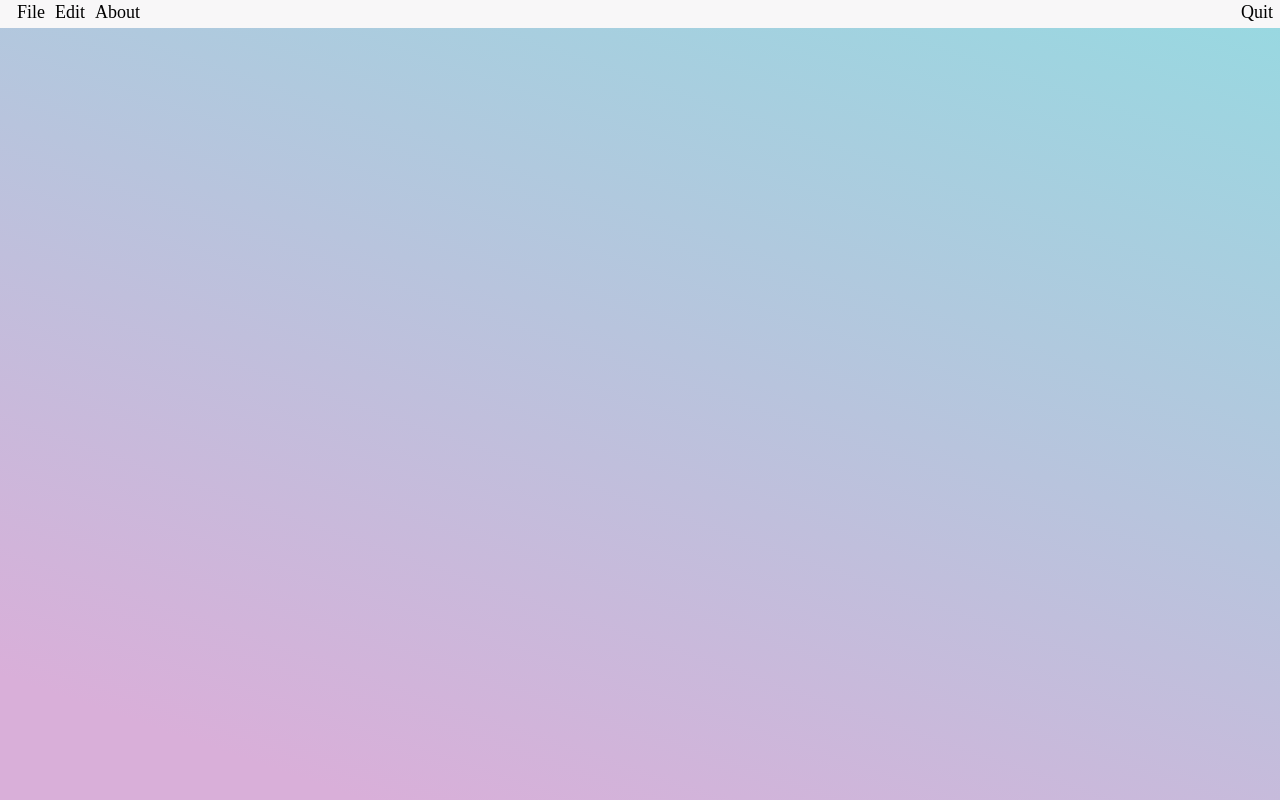
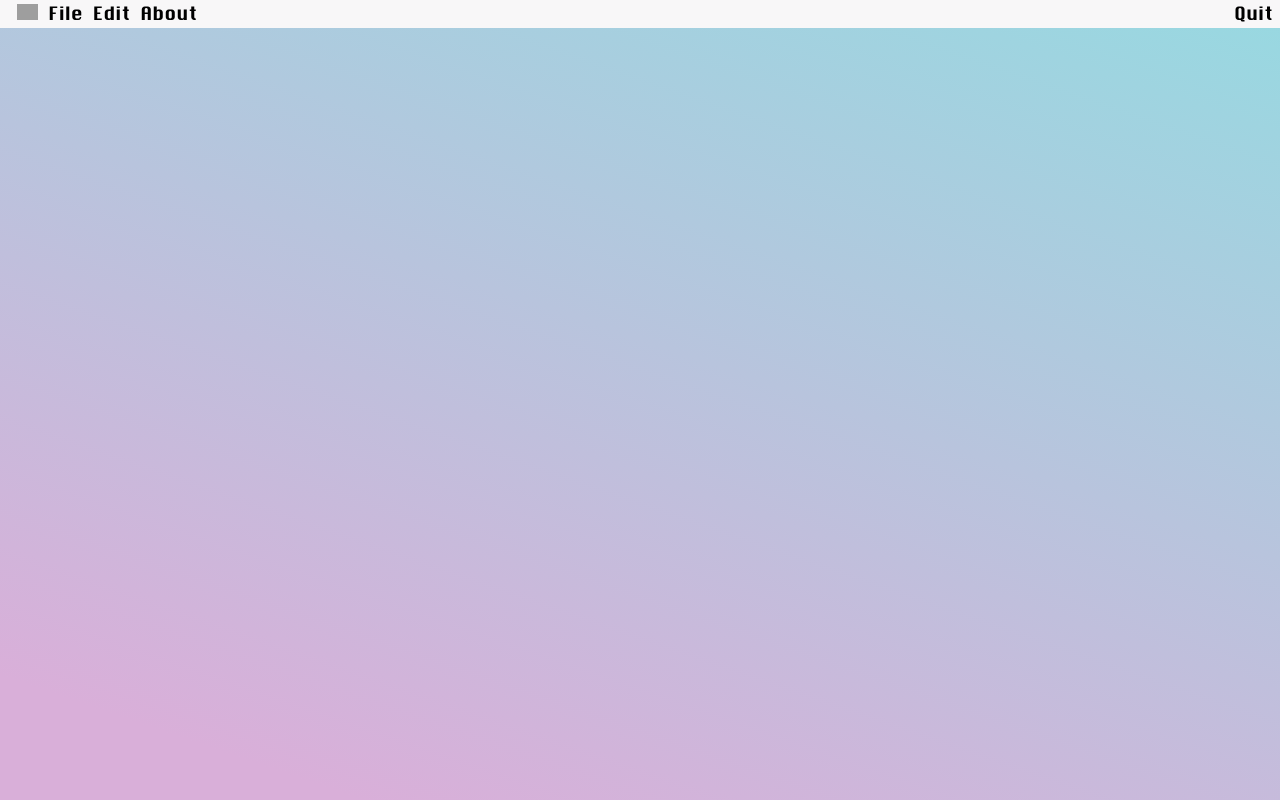
Before and after one commit to jvdassen/website, a Vue app: page / in a window 1280 px wide. Built offline with nearby package versions, Linux system fonts and the light colour scheme; grey boxes are pictures that could not be loaded; a web font is replaced by a local one.

Commit message:
Add navbar icon

```diff
--- a/src/App.vue
+++ b/src/App.vue
@@ -1,6 +1,10 @@
 <template>
   <div id="app">
     <header>
+      <span class="main-header-title main-header-image">
+       <img src="/static/img/computer.ico">
+
+      </span>
       <span class="main-header-title">File</span>
       <span class="main-header-title">Edit</span>
       <span class="main-header-title" @click="showAbout = !showAbout">About</span>
@@ -84,10 +88,9 @@ body {
   background-image: linear-gradient(15deg, #d9afd9 -500%, #97d9e1 100%);
 }
 #app {
-  font-family: Charcoal;
+  font-family: chicagoplain;
   -webkit-font-smoothing: antialiased;
   -moz-osx-font-smoothing: grayscale;
-  color: #2c3e50;
 }
 main {
   position: absolute;
@@ -98,7 +101,6 @@ header {
   margin: 0;
   height: 28px;
   padding: 0 2px 0 12px;
-  font-size: 20px;
   background-color: #f8f7f8;
   color: black;
 }
@@ -113,12 +115,17 @@ header .main-header-title {
   box-sizing: border-box;
   padding-top: 2px;
 }
+
 .main-header-title:hover {
   background-color: #d7d5d7;
 }
 .main-header-title:active {
   background-color: #b2aeb2;
 }
+.main-header-image > img{
+  height: 16px;
+  padding-top: 2px;
+}
 .right {
   float: right;
 }
--- a/src/components/Hello.vue
+++ b/src/components/Hello.vue
@@ -74,8 +74,7 @@ header {
   background-color: #EDECED;
   color: black;
   text-align: center;
-  font-family: Charcoal;
-  font-size: 16px;
+  font-size: 14px;
   background-image: linear-gradient(0deg, #000 0px, transparent 0px, transparent 1px, #000 1px, #000 2px, transparent 2px);
   background-size: 50px 3px;
   cursor: move;
```
